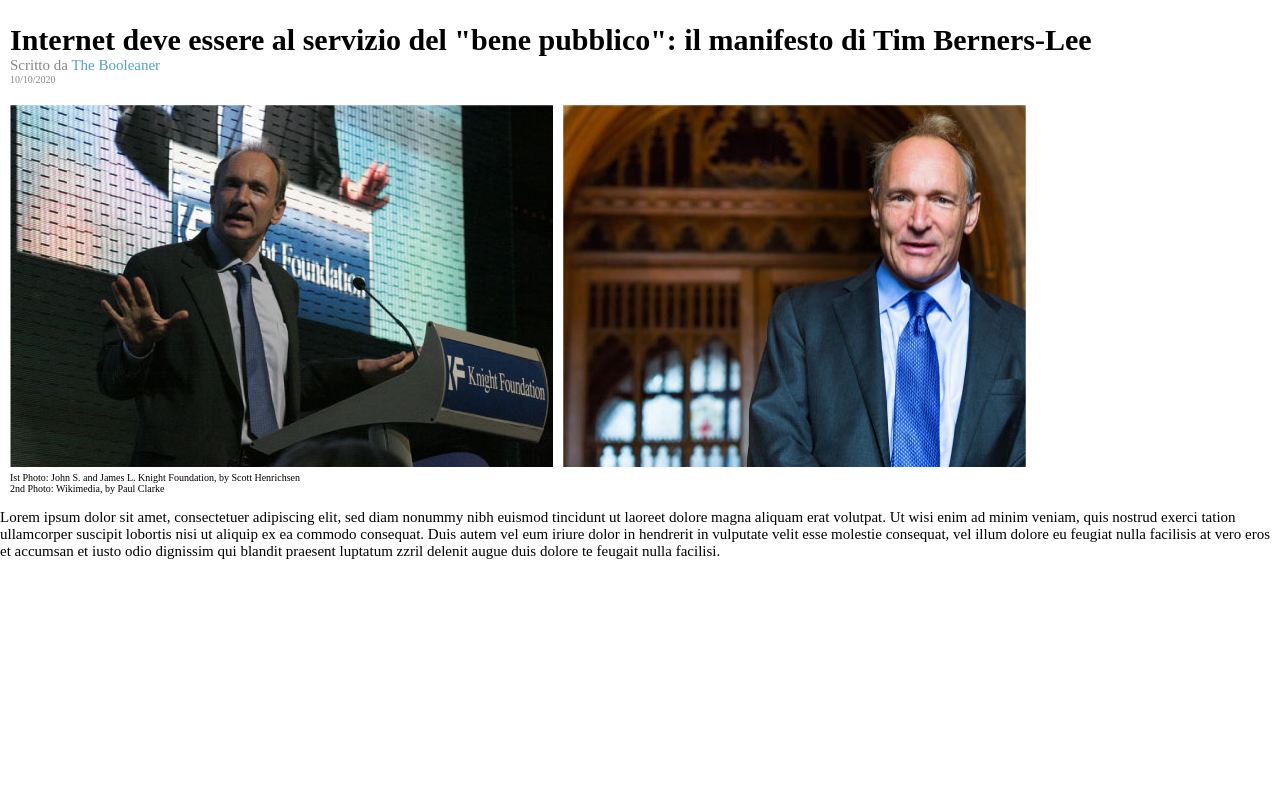
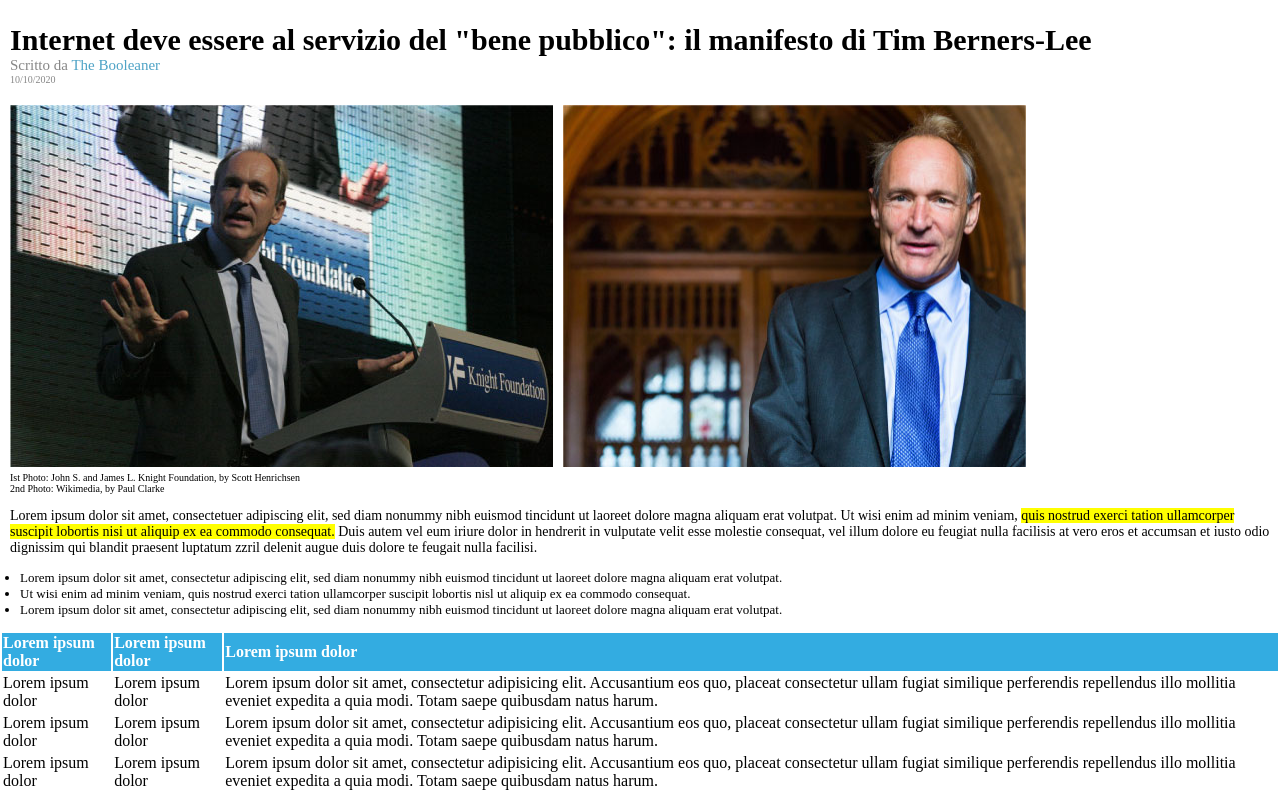
Before and after one commit to zeno-citiulo/html-css-booleaner, a plain HTML site: page index.html in a window 1280 px wide. Shown: the part 172-965 px from the top of the page. Before the commit the page ends 800 px from the top, so only its background shows below. Drawn offline with Linux system fonts and the light colour scheme.

Commit message:
[add] table and text in main

```diff
--- a/index.html
+++ b/index.html
@@ -27,7 +27,41 @@
     </section>
 
     <section>
-      <p class="p-lorem">Lorem ipsum dolor sit amet, consectetuer adipiscing elit, sed diam nonummy nibh euismod tincidunt ut laoreet dolore magna aliquam erat volutpat. Ut wisi enim ad minim veniam, quis nostrud exerci tation ullamcorper suscipit lobortis nisi ut aliquip ex ea commodo consequat. Duis autem vel eum iriure dolor in hendrerit in vulputate velit esse molestie consequat, vel illum dolore eu feugiat nulla facilisis at vero eros et accumsan et iusto odio dignissim qui blandit praesent luptatum zzril delenit augue duis dolore te feugait nulla facilisi.</p>
+      <p class="p-lorem">Lorem ipsum dolor sit amet, consectetuer adipiscing elit, sed diam nonummy nibh euismod tincidunt ut laoreet dolore magna aliquam erat volutpat. Ut wisi enim ad minim veniam, <span class="span-p">quis nostrud exerci tation ullamcorper suscipit lobortis nisi ut aliquip ex ea commodo consequat.</span> Duis autem vel eum iriure dolor in hendrerit in vulputate velit esse molestie consequat, vel illum dolore eu feugiat nulla facilisis at vero eros et accumsan et iusto odio dignissim qui blandit praesent luptatum zzril delenit augue duis dolore te feugait nulla facilisi.</p>
+      <ul class="lista-lorem">
+        <li>Lorem ipsum dolor sit amet, consectetur adipiscing elit, sed diam nonummy nibh euismod tincidunt ut laoreet dolore magna aliquam erat volutpat.</li>
+        <li>Ut wisi enim ad minim veniam, quis nostrud exerci tation ullamcorper suscipit lobortis nisl ut aliquip ex ea commodo consequat.</li>
+        <li>Lorem ipsum dolor sit amet, consectetur adipiscing elit, sed diam nonummy nibh euismod tincidunt ut laoreet dolore magna aliquam erat volutpat.</li>
+    </ul>
+    </section>
+
+    <section>
+      <table>
+        <thead>
+            <tr class="intestazione-tabella">
+                <th>Lorem ipsum dolor</th>
+                <th>Lorem ipsum dolor</th>
+                <th>Lorem ipsum dolor</th>
+            </tr>
+        </thead>
+        <tbody>
+            <tr>
+                <td>Lorem ipsum dolor</td>
+                <td>Lorem ipsum dolor</td>
+                <td>Lorem ipsum dolor sit amet, consectetur adipisicing elit. Accusantium eos quo, placeat consectetur ullam fugiat similique perferendis repellendus illo mollitia eveniet expedita a quia modi. Totam saepe quibusdam natus harum.</td>
+            </tr>
+            <tr>
+                <td>Lorem ipsum dolor</td>
+                <td>Lorem ipsum dolor</td>
+                <td>Lorem ipsum dolor sit amet, consectetur adipisicing elit. Accusantium eos quo, placeat consectetur ullam fugiat similique perferendis repellendus illo mollitia eveniet expedita a quia modi. Totam saepe quibusdam natus harum.</td>
+            </tr>
+            <tr>
+                <td>Lorem ipsum dolor</td>
+                <td>Lorem ipsum dolor</td>
+                <td>Lorem ipsum dolor sit amet, consectetur adipisicing elit. Accusantium eos quo, placeat consectetur ullam fugiat similique perferendis repellendus illo mollitia eveniet expedita a quia modi. Totam saepe quibusdam natus harum.</td>
+            </tr>
+        </tbody>
+    </table>
     </section>
 
   </main>
--- a/style.css
+++ b/style.css
@@ -63,5 +63,28 @@ h1{
 }
 
 .p-lorem{
-  font-size: 15px;
+  font-size: 14px;
+  margin-left: 10px;
 }
+
+.span-p{
+  background-color: yellow;
+}
+
+.lista-lorem{
+  font-size: 13px;
+  margin-left: -20px;
+}
+
+.intestazione-tabella {
+  width: 100%;
+  text-align: left;
+  margin-left: 10px;
+  background-color: #33ACE1;
+  color: white;
+  margin-left: 50px;
+}
+
+.td-tabella{
+
+}
```
